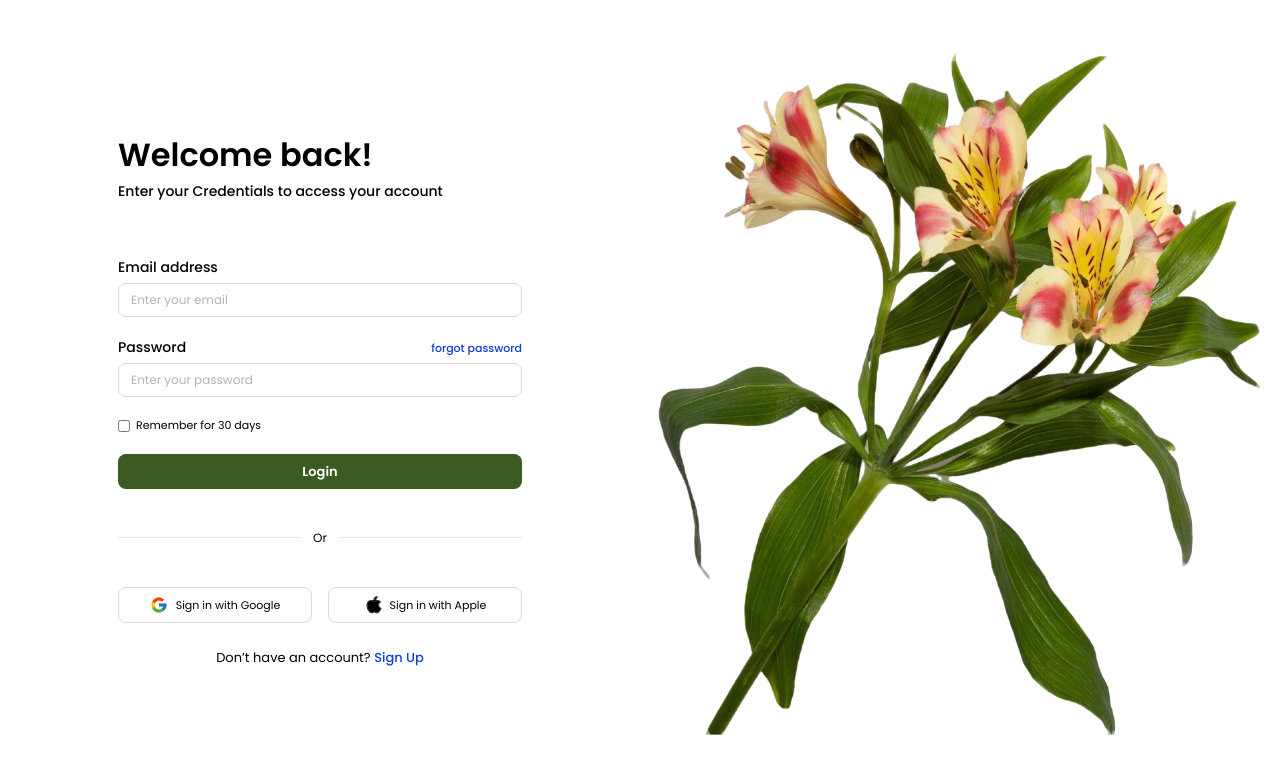
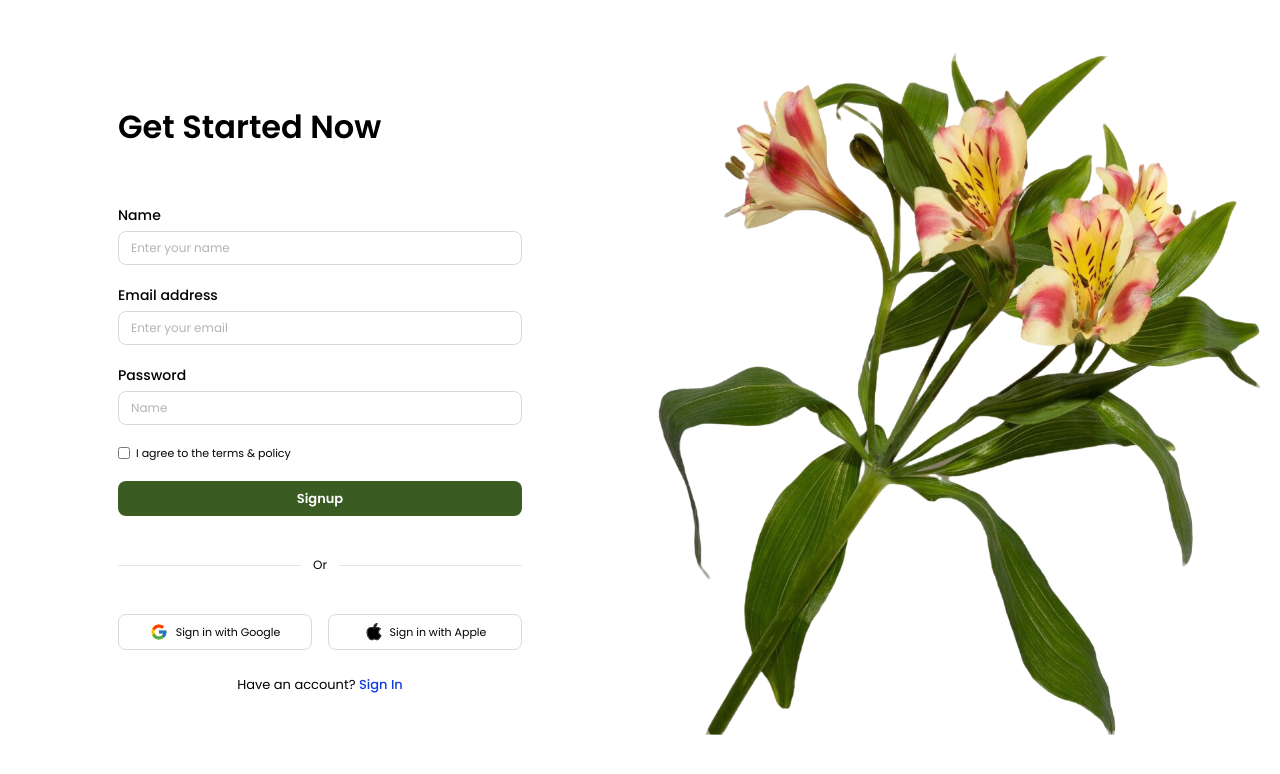
Before and after one commit to stefoine/appdev1-final-practical-exam, a React (Vite) app: page / in a window 1280 px wide. Shown: the top 774 px of the page. Built offline with nearby package versions, Linux system fonts and the light colour scheme.

Commit message:
Use shadcn/ui Input in Sign Up page

```diff
--- a/src/App.jsx
+++ b/src/App.jsx
@@ -1,7 +1,7 @@
-import Login from './components/Login/Login'
+import Signup from './components/Signup/Signup'
 
 function App() {
-  return <Login />
+  return <Signup />
 }
 
 export default App
--- a/src/components/Signup/Signup.jsx
+++ b/src/components/Signup/Signup.jsx
@@ -2,6 +2,7 @@ import styles from './Signup.module.css'
 import blossomFlower from '../../assets/blossom-flower.svg'
 import googleLogo from '../../assets/icons-google-logo.svg'
 import appleLogo from '../../assets/icons-apple-logo.svg'
+import { Input } from '@/components/ui/input'
 
 function Signup() {
   return (
@@ -16,7 +17,7 @@ function Signup() {
           >
             <div className={styles.formGroup}>
               <label htmlFor="name">Name</label>
-              <input
+              <Input
                 type="text"
                 id="name"
                 placeholder="Enter your name"
@@ -25,7 +26,7 @@ function Signup() {
 
             <div className={styles.formGroup}>
               <label htmlFor="email">Email address</label>
-              <input
+              <Input
                 type="email"
                 id="email"
                 placeholder="Enter your email"
@@ -34,7 +35,7 @@ function Signup() {
 
             <div className={styles.formGroup}>
               <label htmlFor="password">Password</label>
-              <input
+              <Input
                 type="password"
                 id="password"
                 placeholder="Name"
@@ -48,30 +49,36 @@ function Signup() {
               </label>
             </div>
 
-            <button type="submit" className={styles.signupButton}>
+            <button
+              type="submit"
+              className={styles.signupButton}
+            >
               Signup
             </button>
           </form>
 
-          {/* Divider */}
           <div className={styles.divider}>
             <span>Or</span>
           </div>
 
-          {/* Social sign-in buttons */}
           <div className={styles.socialButtons}>
-            <button type="button" className={styles.socialButton}>
+            <button
+              type="button"
+              className={styles.socialButton}
+            >
               <img src={googleLogo} alt="" />
               Sign in with Google
             </button>
 
-            <button type="button" className={styles.socialButton}>
+            <button
+              type="button"
+              className={styles.socialButton}
+            >
               <img src={appleLogo} alt="" />
               Sign in with Apple
             </button>
           </div>
 
-          {/* Bottom text */}
           <p className={styles.bottomText}>
             Have an account?{' '}
             <a href="#signin">Sign In</a>
```
Also changed, not shown: Buenaflor-signup-shadcn-input.png (added).
